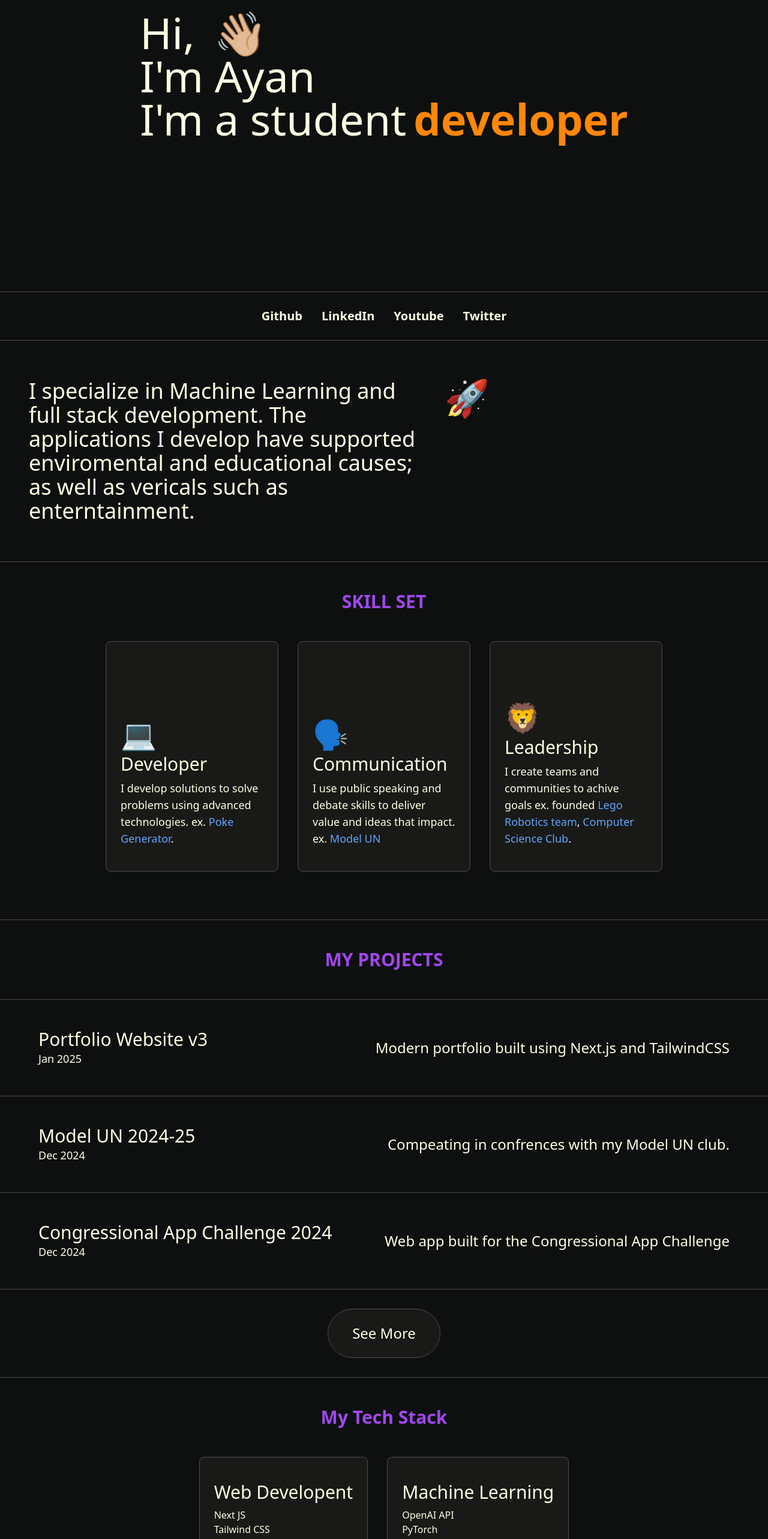
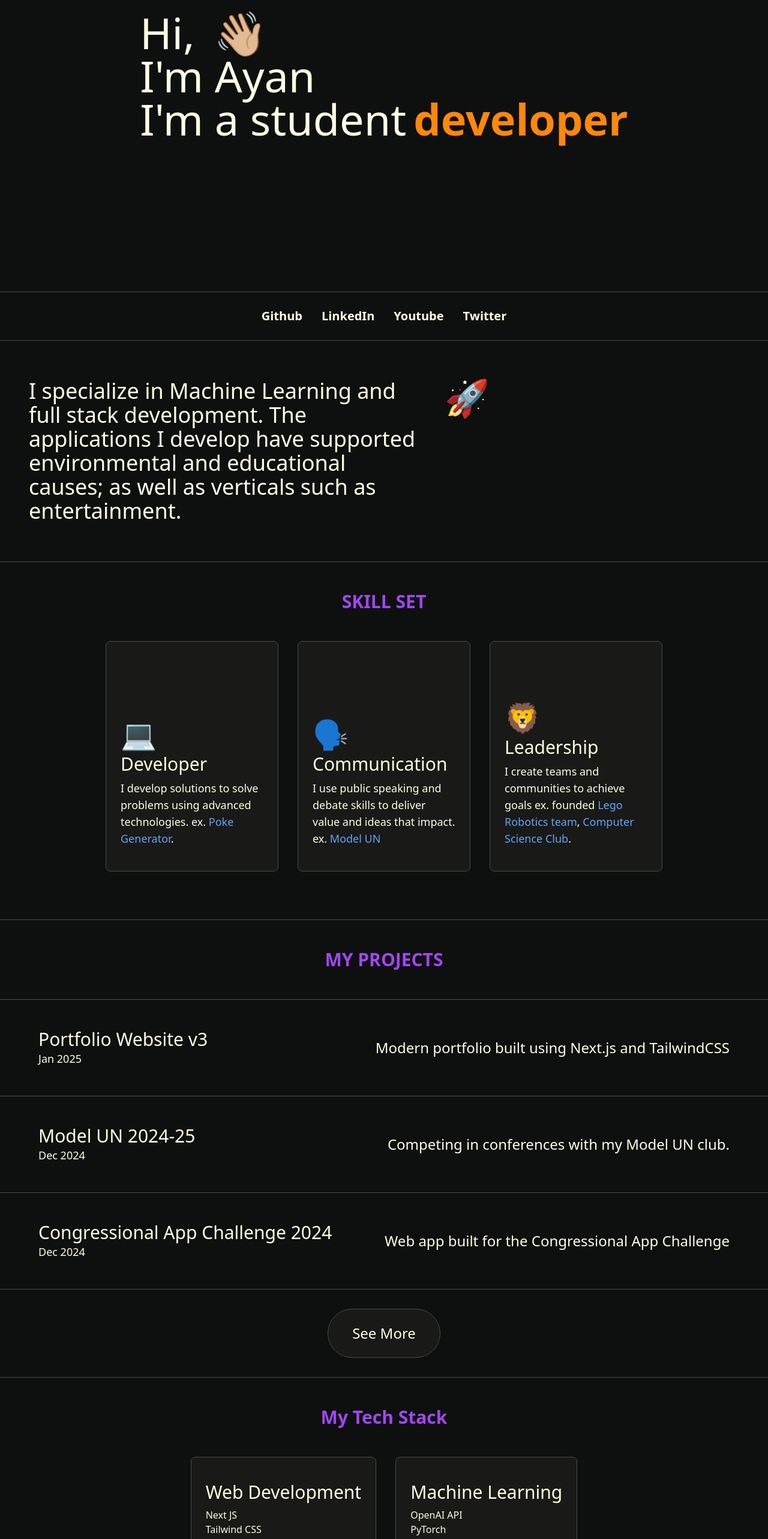
Before and after one commit to AyanCh0w/Portfolio-v3, a Next.js app: page / in a window 1280 px wide. Shown: the part 234-2800 px from the top of the page at 60% size. Built offline with nearby package versions, Linux system fonts and the light colour scheme.

Commit message:
spell check

```diff
--- a/app/page.tsx
+++ b/app/page.tsx
@@ -152,8 +152,8 @@ export default function Home() {
             viewport={{ once: true }}
           >
             I specialize in Machine Learning and full stack development. The
-            applications I develop have supported enviromental and educational
-            causes; as well as vericals such as enterntainment.
+            applications I develop have supported environmental and educational
+            causes; as well as verticals such as entertainment.
           </motion.p>
           <motion.p
             className="text-6xl cursor-pointer"
@@ -266,7 +266,7 @@ export default function Home() {
             viewport={{ once: true }}
           >
             <p className="text-lg">
-              I create teams and communities to achive goals ex. founded{" "}
+              I create teams and communities to achieve goals ex. founded{" "}
               <Link
                 className="text-blue-400 hover:underline"
                 href={"/projects#First Lego League (FLL) - Year 1"}
@@ -359,7 +359,7 @@ export default function Home() {
               <p>TypeScript</p>
               <p>Firebase and GCP Tools</p>
             </div>
-            <p className="text-3xl">Web Developent</p>
+            <p className="text-3xl">Web Development</p>
           </motion.div>
           <motion.div
             whileHover={{ scale: 1.01 }}
--- a/lib/projects.ts
+++ b/lib/projects.ts
@@ -16,11 +16,11 @@ const projects = [
   },
   {
     title: "Model UN 2024-25",
-    shortDescription: "Compeating in confrences with my Model UN club.",
+    shortDescription: "Competing in conferences with my Model UN club.",
     techStack: ["Public Speaking", "Debate", "Team Building"],
     bulletPoints: [
       "Awards So Far:",
-      "🥉 3rd Place, Churchill, Despicable Me Committie",
+      "🥉 3rd Place, Churchill, Despicable Me Committee",
     ],
     date: "Dec 2024",
     imageUrl: "/images/modelun.jpg",
@@ -46,7 +46,7 @@ const projects = [
     techStack: ["Public Speaking", "Leadership", "Programming"],
     bulletPoints: [
       "Founded a CS club at school to attend competitions and build projects.",
-      "Planning to compete at near by universitys such as Penn and UMD",
+      "Planning to compete at near by university such as Penn and UMD",
     ],
     date: "Oct 2024",
     imageUrl: "/images/csss.jpg",
@@ -67,7 +67,7 @@ const projects = [
   },
   {
     title: "Model UN 2023-24",
-    shortDescription: "Compeating in confrences with my Model UN club.",
+    shortDescription: "Competing in conferences with my Model UN club.",
     techStack: ["Public Speaking", "Debate", "Team Building"],
     bulletPoints: [
       "Awards:",
```
